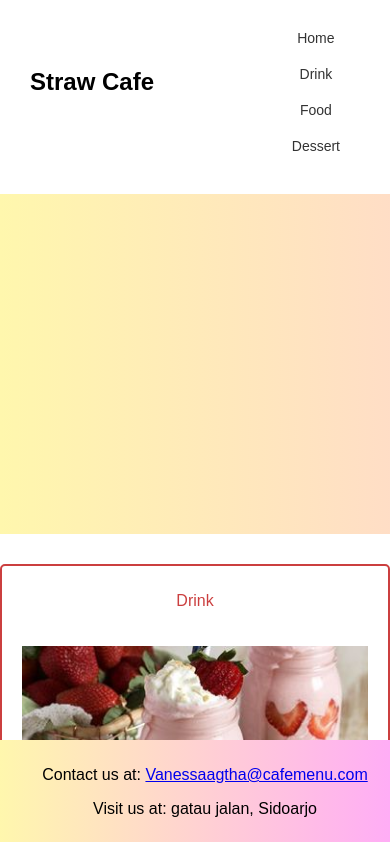
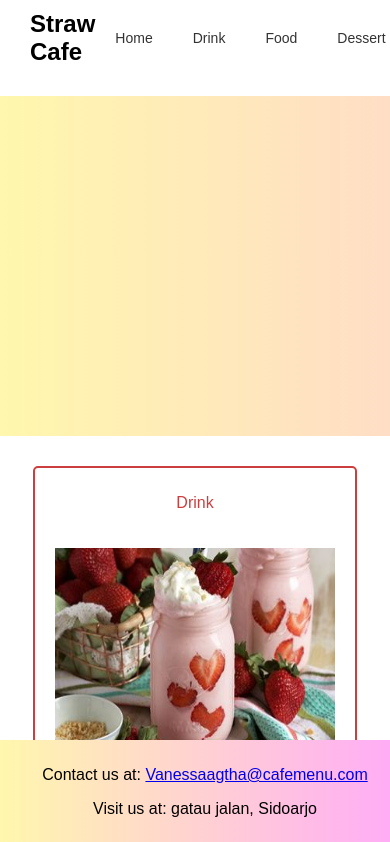
Before and after one commit to farul1/Straw-Cafe, a plain HTML site: page index.html in a window 390 px wide. Shown: the top 842 px of the page. Drawn offline with Linux system fonts and the light colour scheme.

Commit message:
Update index.html

```diff
--- a/index.html
+++ b/index.html
@@ -9,6 +9,7 @@
             margin: 0;
             padding: 0;
             font-family: 'Arial', sans-serif;
+            overflow-x: hidden;
         }
         header {
             background: #ffffff;
@@ -100,35 +101,26 @@
             color: #fff;
         }
 
-        @media only screen and (min-width: 1024px) and (max-width: 1280px) {
+
+        body {
+            overflow-y: scroll;
         }
 
-        @media only screen and (min-width: 1280px) and (max-width: 1440px) {
+        body::-webkit-scrollbar {
+            width: 12px;
         }
 
-        @media only screen and (max-width: 600px) {
-            #menu {
-                flex-direction: column;
-                align-items: center;
-                margin-top: 10px;
-            }
+        body::-webkit-scrollbar-thumb {
+            background-color: #cb3f3f;
+            border-radius: 10px;
+        }
 
-            #logo {
-                margin-bottom: 10px;
-            }
-
-            .menuCategory {
-                margin: 0 0 20px 0;
-            }
-
-            .menuImage {
-                width: 100%;
-                height: auto;
-            }
+        body::-webkit-scrollbar-track {
+            background-color: #ffffff;
         }
 
         footer {
-            background: linear-gradient(90deg, #fff7ad, #ffa9f9); /* Gradasi linear untuk latar belakang box menu cafe */
+            background: linear-gradient(90deg, #fff7ad, #ffa9f9);
             text-align: center;
             padding: 10px;
             position: fixed;
```
